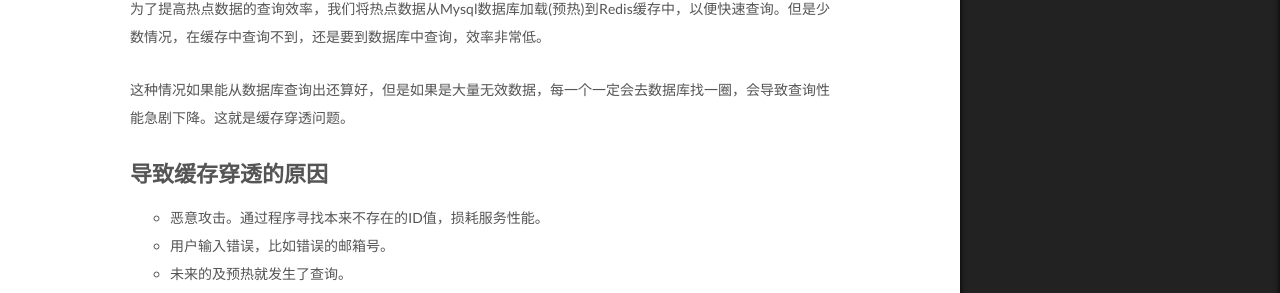
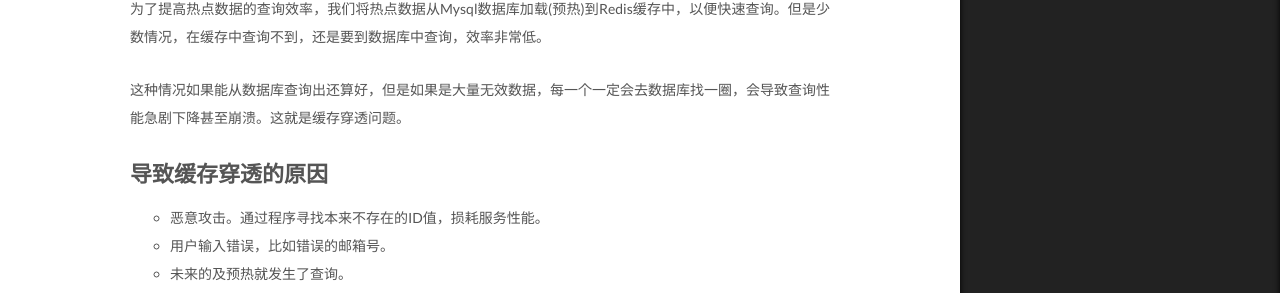
Before and after one commit to CodeHunter2006/CodeHunter2006.github.io, a Jekyll site: the page built from _posts/2019-01-23-Redis_CachePenetration.md, in a window 1280 px wide. Shown: the part 505-798 px from the top of the page. Built offline with Jekyll 4.4.1, drawn with Linux system fonts in a browser that asks for light colours.

Commit message:
补充内容

```diff
--- a/_posts/2019-01-23-Redis_CachePenetration.md
+++ b/_posts/2019-01-23-Redis_CachePenetration.md
@@ -8,7 +8,7 @@ tags: Redis Cache
 # 什么是缓存穿透
 为了提高热点数据的查询效率，我们将热点数据从Mysql数据库加载(预热)到Redis缓存中，以便快速查询。但是少数情况，在缓存中查询不到，还是要到数据库中查询，效率非常低。
 
-这种情况如果能从数据库查询出还算好，但是如果是大量无效数据，每一个一定会去数据库找一圈，会导致查询性能急剧下降。这就是缓存穿透问题。
+这种情况如果能从数据库查询出还算好，但是如果是大量无效数据，每一个一定会去数据库找一圈，会导致查询性能急剧下降甚至崩溃。这就是缓存穿透问题。
 
 # 导致缓存穿透的原因
 * 恶意攻击。通过程序寻找本来不存在的ID值，损耗服务性能。
```
Also changed, not shown: _posts/2018-11-11-Redis_CMD.md (+31 -2 lines).
